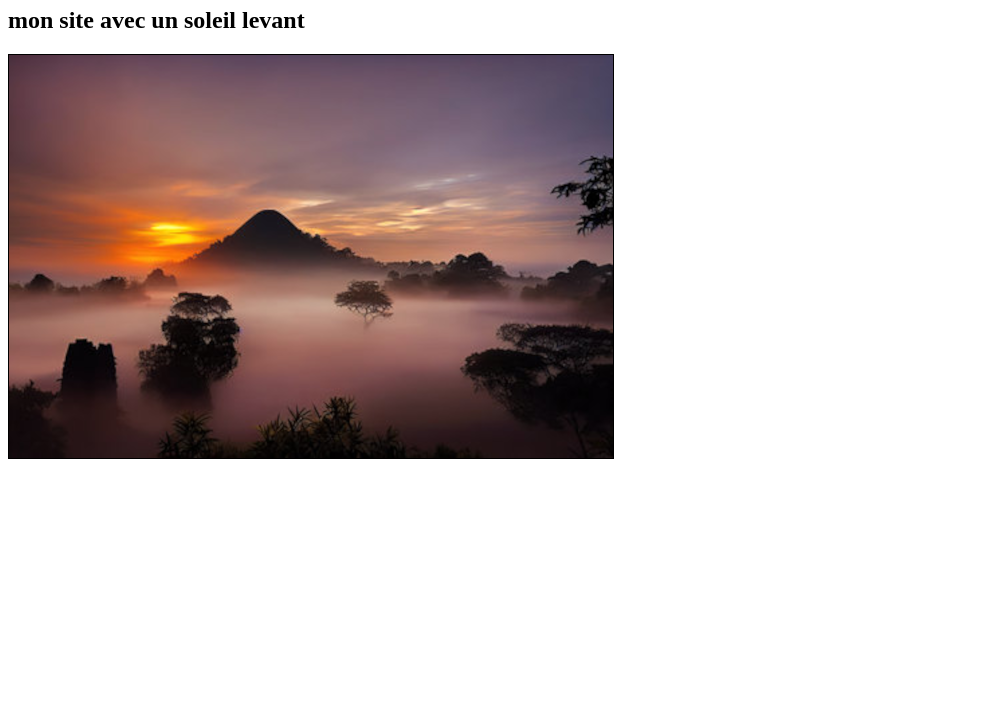
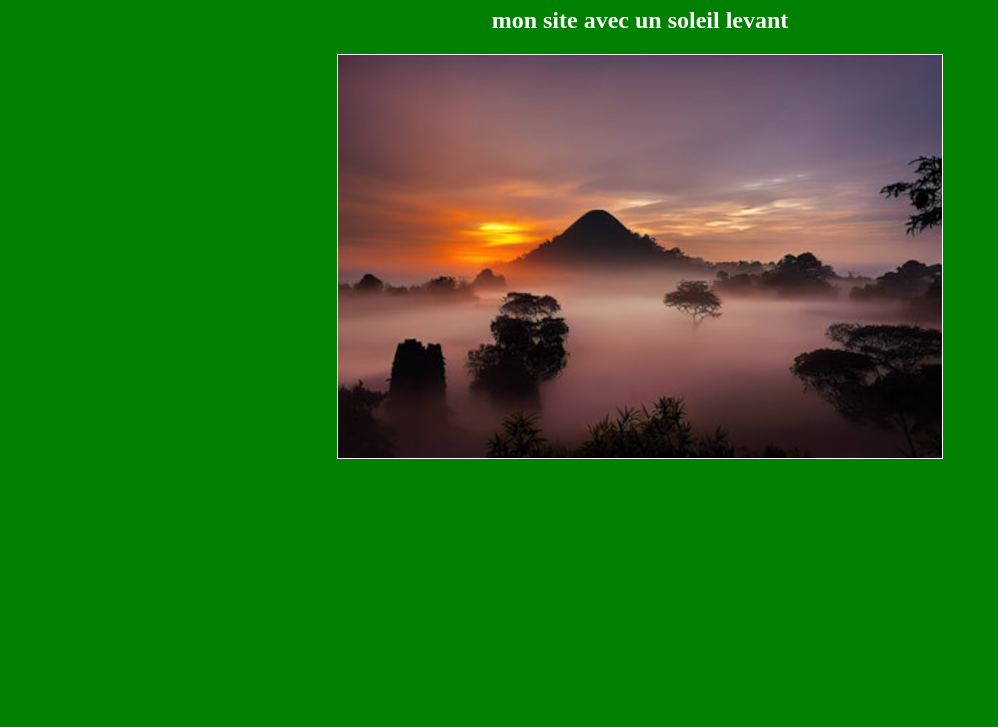
Before and after one commit to lebonhenri/test-repo, a plain HTML site: page index.html in a window 1280 px wide. Shown: the part 73-800 px from the top of the page, without its empty margins (0-998 px from the left). Drawn offline with Linux system fonts and the light colour scheme.

Commit message:
Update index.html

```diff
--- a/index.html
+++ b/index.html
@@ -3,7 +3,11 @@
   <head>
     <title>Document</title>
     <style>
-      color: green
+      body {
+        background-color: green;
+        color: #fff;
+        text-align: center;
+      }
       h2: {font-family:Verdana; font-size: 18px;}
     </style>
   </head>
```
